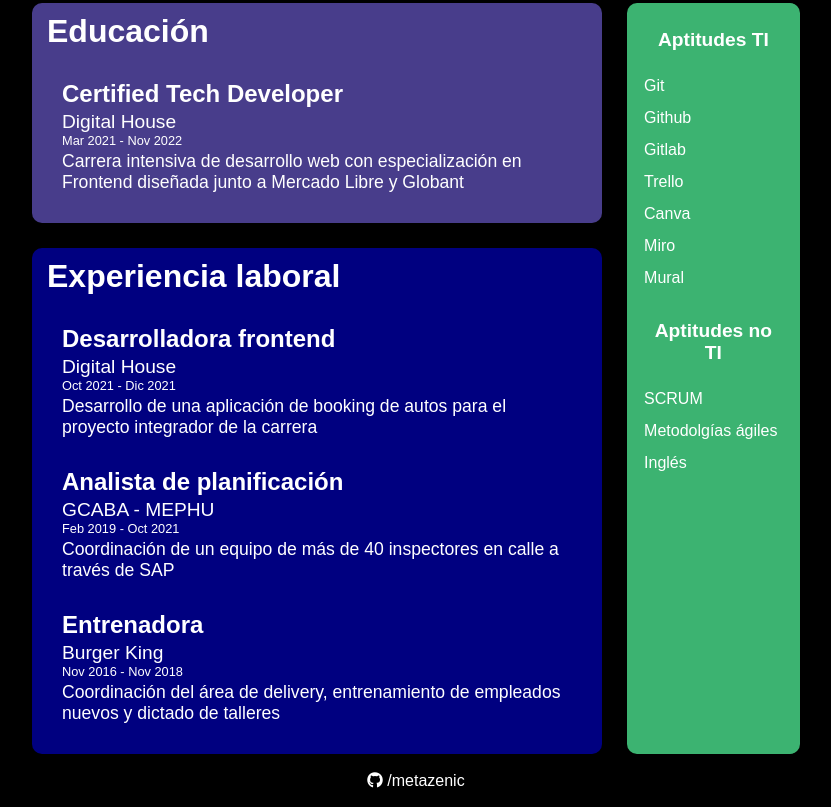
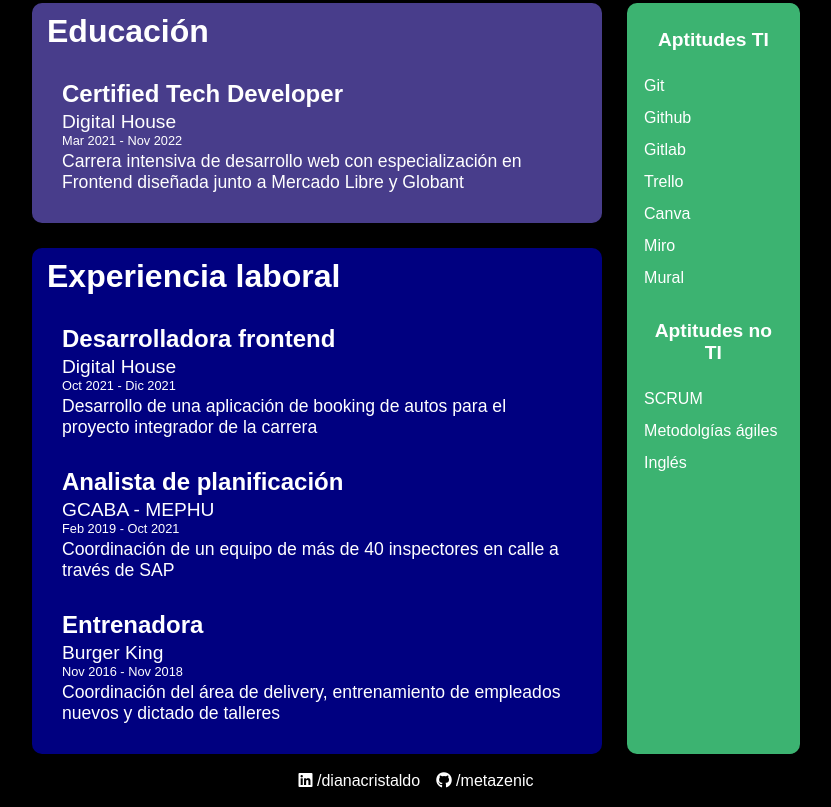
Before and after one commit to metazenic/Curriculum-Vitae, a plain HTML site: page index.html in a window 1280 px wide. Shown: the part 584-1391 px from the top of the page, without its empty margins (224-1055 px from the left). Drawn offline with Linux system fonts and the light colour scheme.

Commit message:
[MOD] corrección de LinkedIn

```diff
--- a/index.html
+++ b/index.html
@@ -126,6 +126,12 @@
     <footer>
         <ul class="contacto">
             <li>
+                <a href="https://www.linkedin.com/in/dianacristaldo/" target=”_blank”>
+                    <i class="fab fa-linkedin"></i>
+                    /dianacristaldo
+                </a>
+            </li>
+            <li>
                 <a href="https://github.com/metazenic" target=”_blank”>
                     <i class="fab fa-github"></i>
                     /metazenic
```
